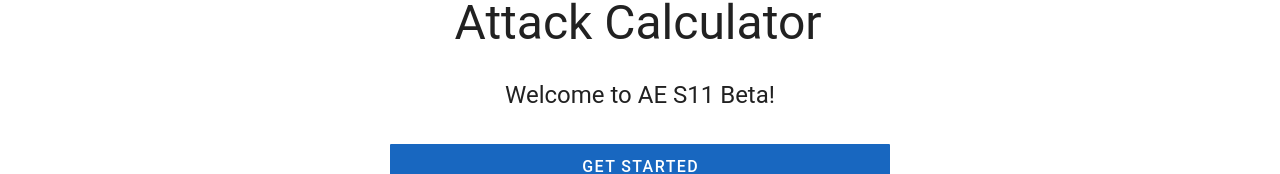
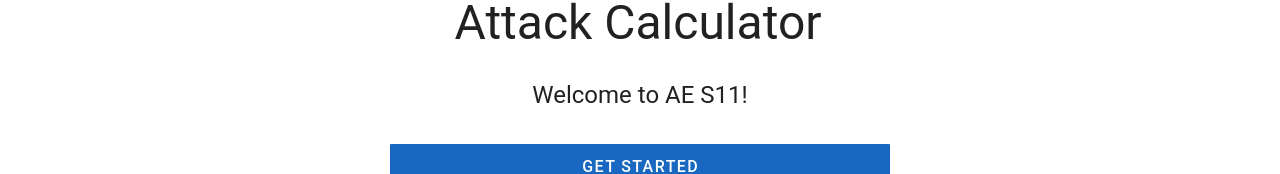
Before and after one commit to aentwist/afk-arena, a Vue app: page /abex in a window 1280 px wide. Shown: the part 114-288 px from the top of the page. Built offline with nearby package versions, Linux system fonts and the light colour scheme.

Commit message:
feat: add S11

```diff
--- a/src/views/AbexView.vue
+++ b/src/views/AbexView.vue
@@ -232,6 +232,11 @@ const seasons = [
     value: "s11b",
     quietTimeStartDate: DateTime.fromISO("2023-10-30T00:00Z"),
   },
+  {
+    title: "S11",
+    value: "s11",
+    quietTimeStartDate: DateTime.fromISO("2024-01-28T00:00Z"),
+  },
 ];
 const season = ref(seasons[seasons.length - 1]);
 const settingsSeason = useLocalStorage(
```
